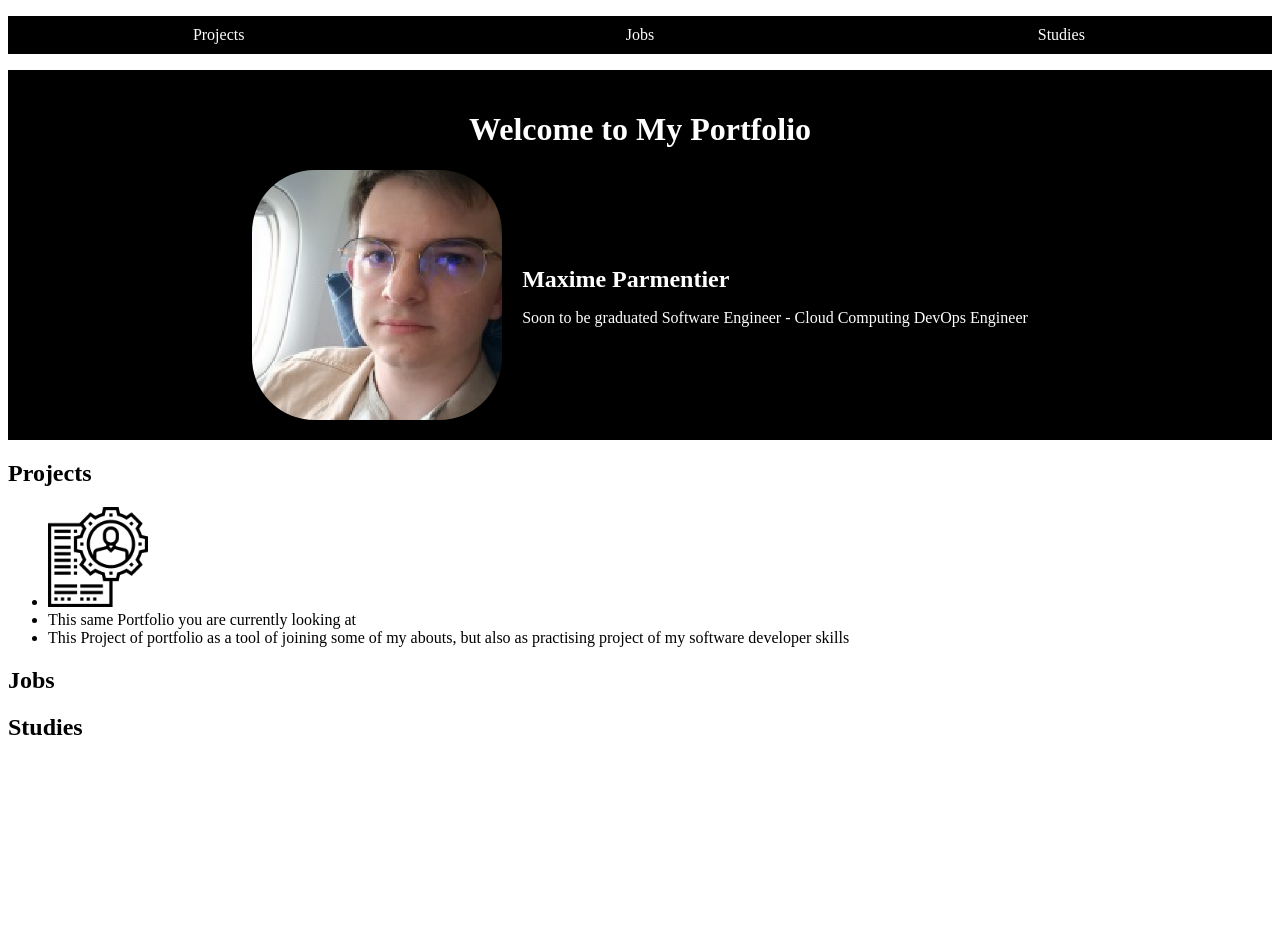
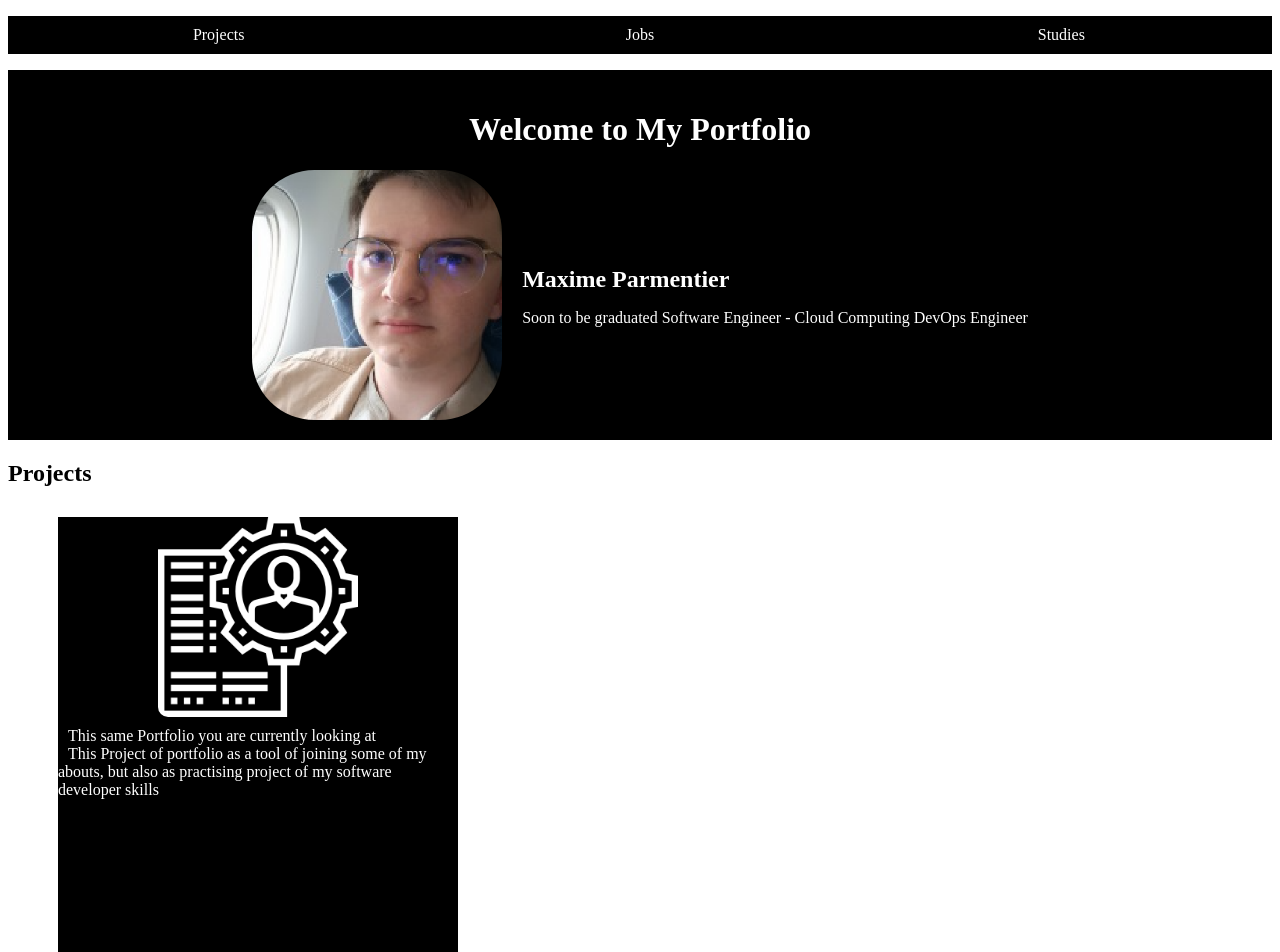
Before and after one commit to Deffohn/portfolio-website, a Next.js app in the folder app/: page / in a window 1280 px wide. Shown: the top 952 px of the page. Before the commit the page ends 800 px from the top, so only its background shows below. Built offline with nearby package versions, Linux system fonts and the light colour scheme.

Commit message:
🚧 designing projects list

```diff
--- a/app/components/Projects/Projects.module.css
+++ b/app/components/Projects/Projects.module.css
@@ -0,0 +1,43 @@
+.projectList {
+  display: flex;
+  flex-wrap: wrap;
+  list-style-type: none;
+}
+
+.project {
+  background-color: black;
+  width: 400px;
+  height: 500px;
+  margin-left: 10px;
+  margin-right: 10px;
+  margin-top: 10px;
+  margin-bottom: 10px;
+}
+
+.projectContent {
+  list-style-type: none;
+  padding: 0;
+  justify-content: space-between;
+}
+
+.projectContent li {
+  flex: 1;
+}
+
+.projectPicture {
+  display: block;
+  margin-left: auto;
+  margin-right: auto;
+  margin-bottom: 10px;
+  width: 50%;
+  height: 50%;
+  border-radius: 5%;
+}
+
+.projectContent a {
+  display: wrap;
+  text-align: center;
+  padding: 10px;
+  color: white;
+  text-decoration: none;
+}
--- a/app/components/Projects/Projects.tsx
+++ b/app/components/Projects/Projects.tsx
@@ -13,29 +13,32 @@ const ProjectComponent: React.FC<{contentInput: ProjectContentInput}> = (
   {contentInput}
 ) => {
   return (
-    <div>
-      <ul>
+    <div className={styles.project}>
+      <ul className={styles.projectContent}>
         <li>
           {
             contentInput.illustrationPath != null ?
             <Image width={100} height={100}
               src={contentInput.illustrationPath}
               alt={"\""+contentInput.projectName+"\""+" Project Picture"}
+              className={styles.projectPicture}
             />
             :
             <Image width={100} height={100}
               src={"/projects/default.png"}
               alt={"Default Project Picture"}
+              className={styles.projectPicture}
             />
           }
         </li>
         <li>
-          {contentInput.projectName}
+          <a>{contentInput.projectName}</a>
+
         </li>
         <li>
           {
             contentInput.projectDescription &&
-            <div>{contentInput.projectDescription}</div>
+            <a>{contentInput.projectDescription}</a>
           }
         </li>
       </ul>
@@ -61,17 +64,25 @@ const projects: ProjectContentInput[] = [
   }
 ]
 
+const renderProjects: React.FC = () => {
+
+}
+
 const Projects: React.FC = () => {
 
   return (
     <div>
       <h2>Projects</h2>
+      <ul className={styles.projectList}>
         {projects.map((value: ProjectContentInput) => {
           return (
             // eslint-disable-next-line react/jsx-key
+            <li>
               <ProjectComponent contentInput={value}/>
+            </li>
           );
         })}
+      </ul>
     </div>
   );
 };
```
Also changed, not shown: app/public/projects/default.png, app/public/projects/portfolio.png. Lines whose indentation alone changed are shown as unchanged.
